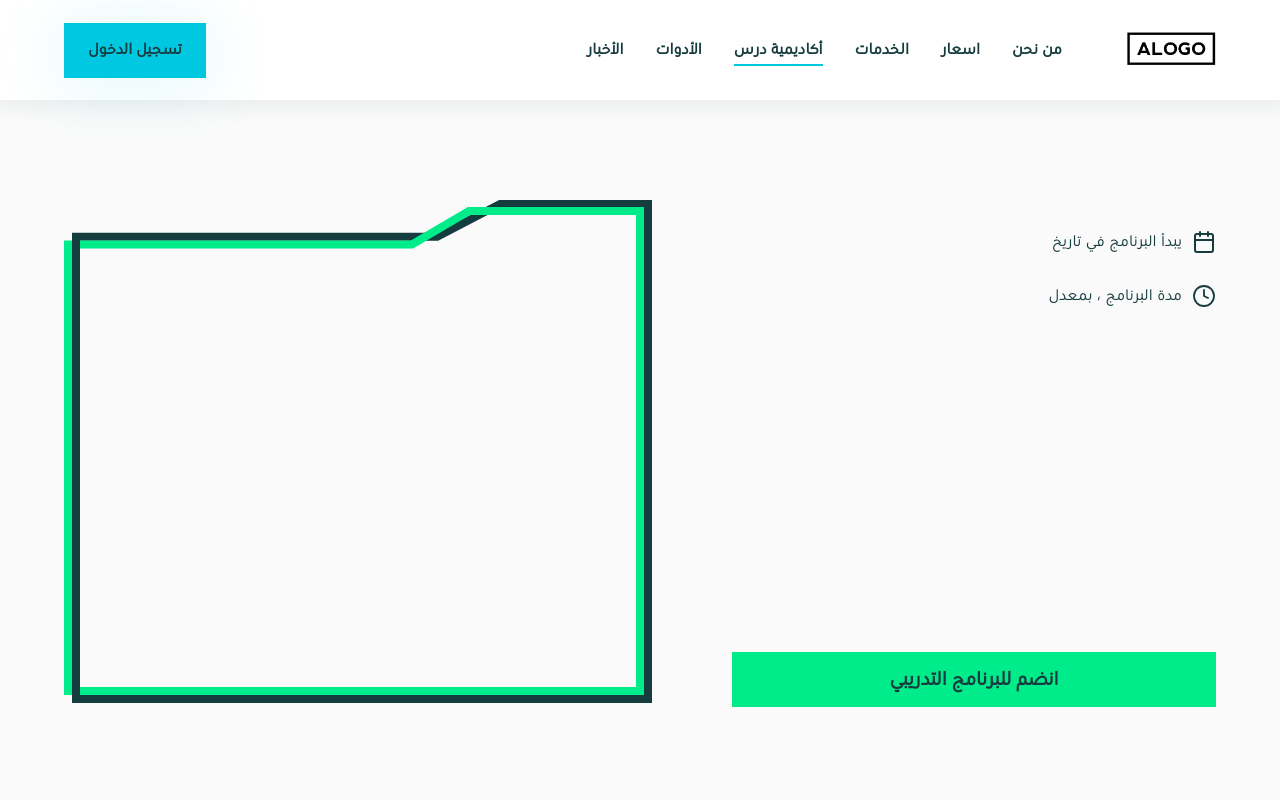
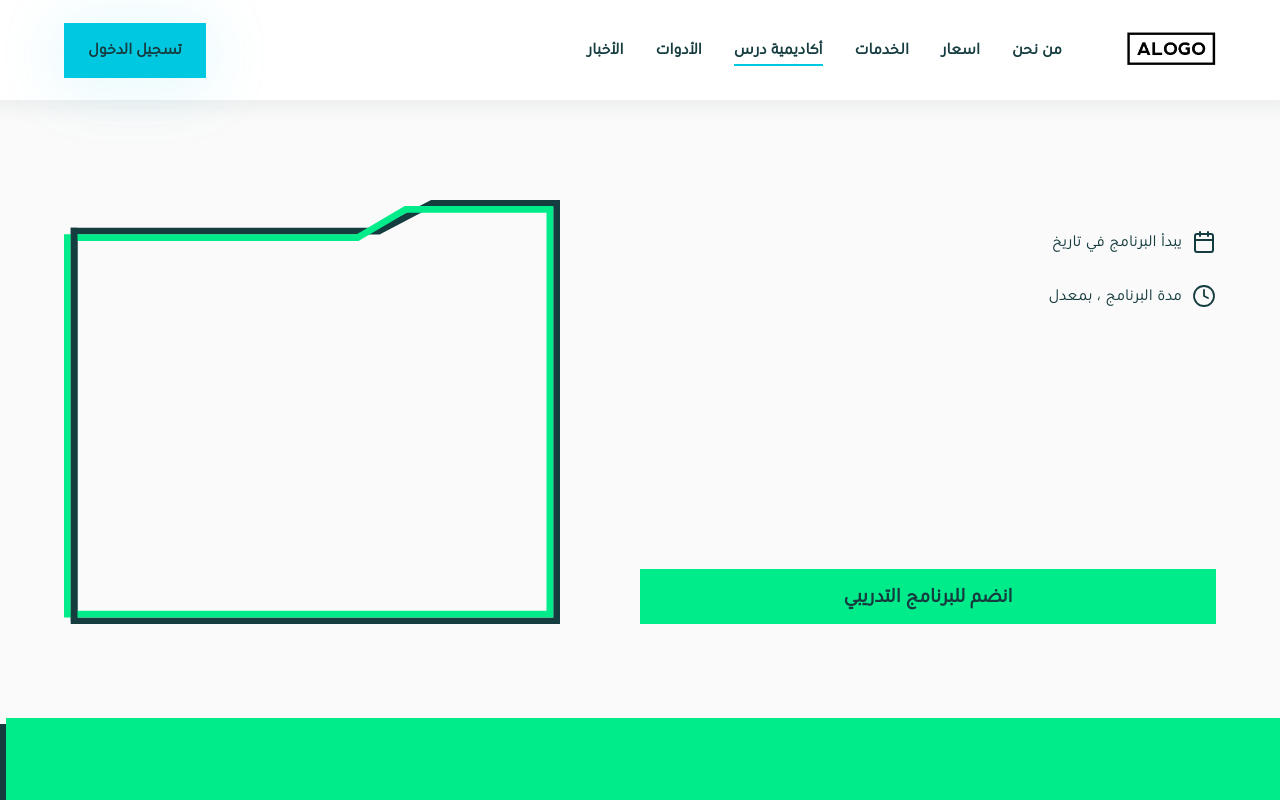
Before and after one commit to waelbenmustapha/lms_fiverr, a React (Create React App) app: page /academy-lessons/course-details in a window 1280 px wide. Shown: the top 800 px of the page. Built offline with nearby package versions, Linux system fonts and the light colour scheme; no server answers.

Commit message:
header style

```diff
--- a/src/components/header/Header.js
+++ b/src/components/header/Header.js
@@ -3,7 +3,7 @@
 import { Link } from "react-router-dom";
 import { ReactComponent as Calendar } from "../../assets/svg/calendarOutline.svg";
 import { ReactComponent as Clock } from "../../assets/svg/clock.svg";
-import { ReactComponent as PlayButton } from "../../assets/svg/play-circle.svg";
+// import { ReactComponent as PlayButton } from "../../assets/svg/play-circle.svg";
 
 function Header({
   id,
@@ -43,10 +43,9 @@
           انضم للبرنامج التدريبي
         </Link>
       </div>
-      <div className="course-svg-image">
+      <div className="header-image">
         <svg
-          width="588"
-          height="503"
+          className="svg-image"
           viewBox="0 0 588 503"
           fill="url(#imgpattern)"
           xmlns="http://www.w3.org/2000/svg"
--- a/src/components/header/header.css
+++ b/src/components/header/header.css
@@ -58,26 +58,19 @@
 }
 
 .header-image {
+  flex: 1;
   position: relative;
   width: 50%;
   max-width: 580px;
   max-height: 500px;
+  display: flex;
+  align-items: center;
+  justify-content: center;
 }
 
-.header-image img {
+.svg-image {
   width: 100%;
   height: 100%;
-}
-
-.mask {
-  position: absolute;
-  top: 0px;
-  left: 0px;
-  width: 100%;
-  height: 100%;
-}
-.course-svg-image {
-  position: relative;
 }
 
 /* .course-svg-image .play-btn {
@@ -94,3 +87,10 @@
 .course-svg-image image {
   filter: brightness(70%);
 } */
+
+@media screen and (max-width: 950px) {
+  .header {
+    flex-direction: column-reverse;
+    justify-content: center;
+  }
+}
```
Also changed, not shown: src/config.js (deleted, +0 -22 lines).
